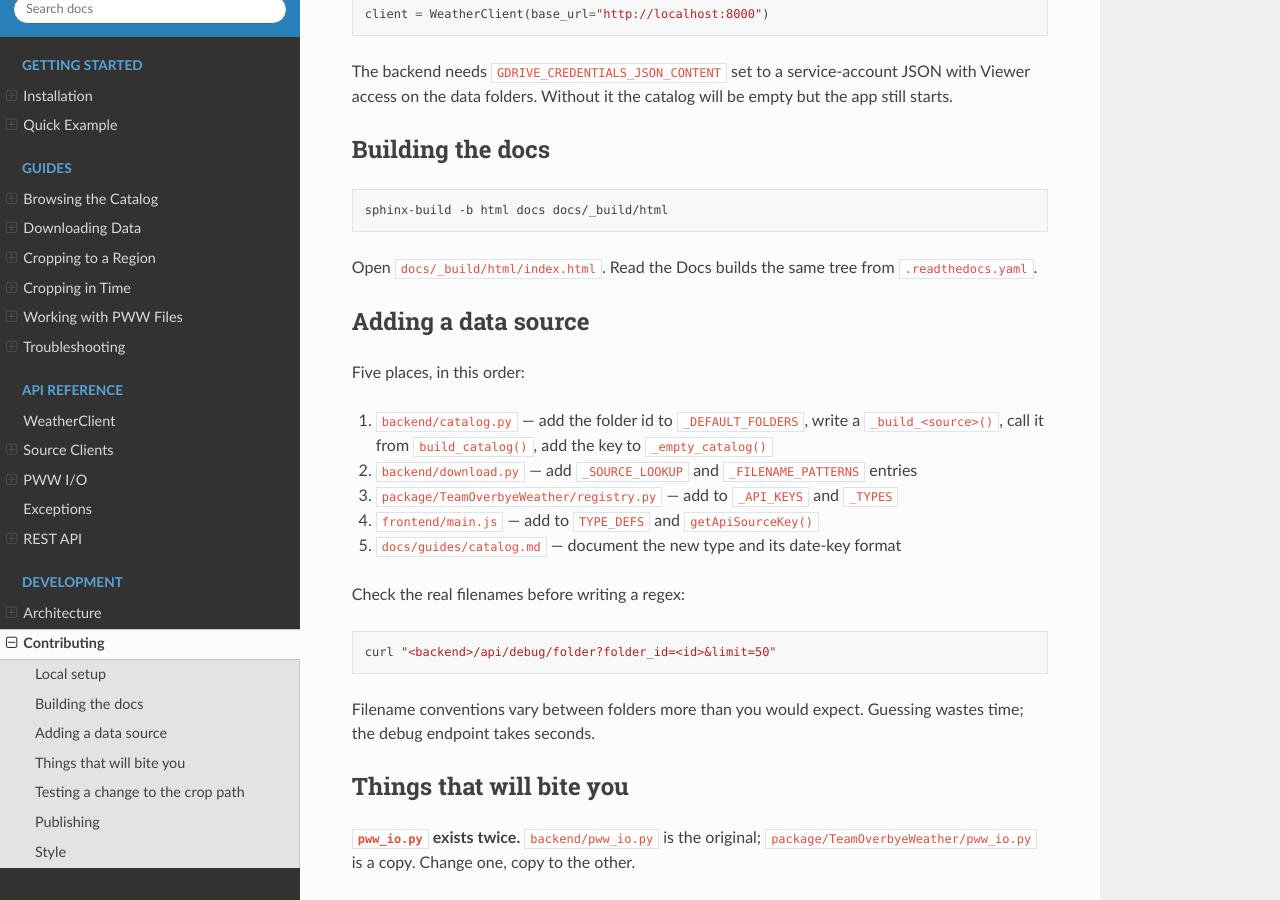
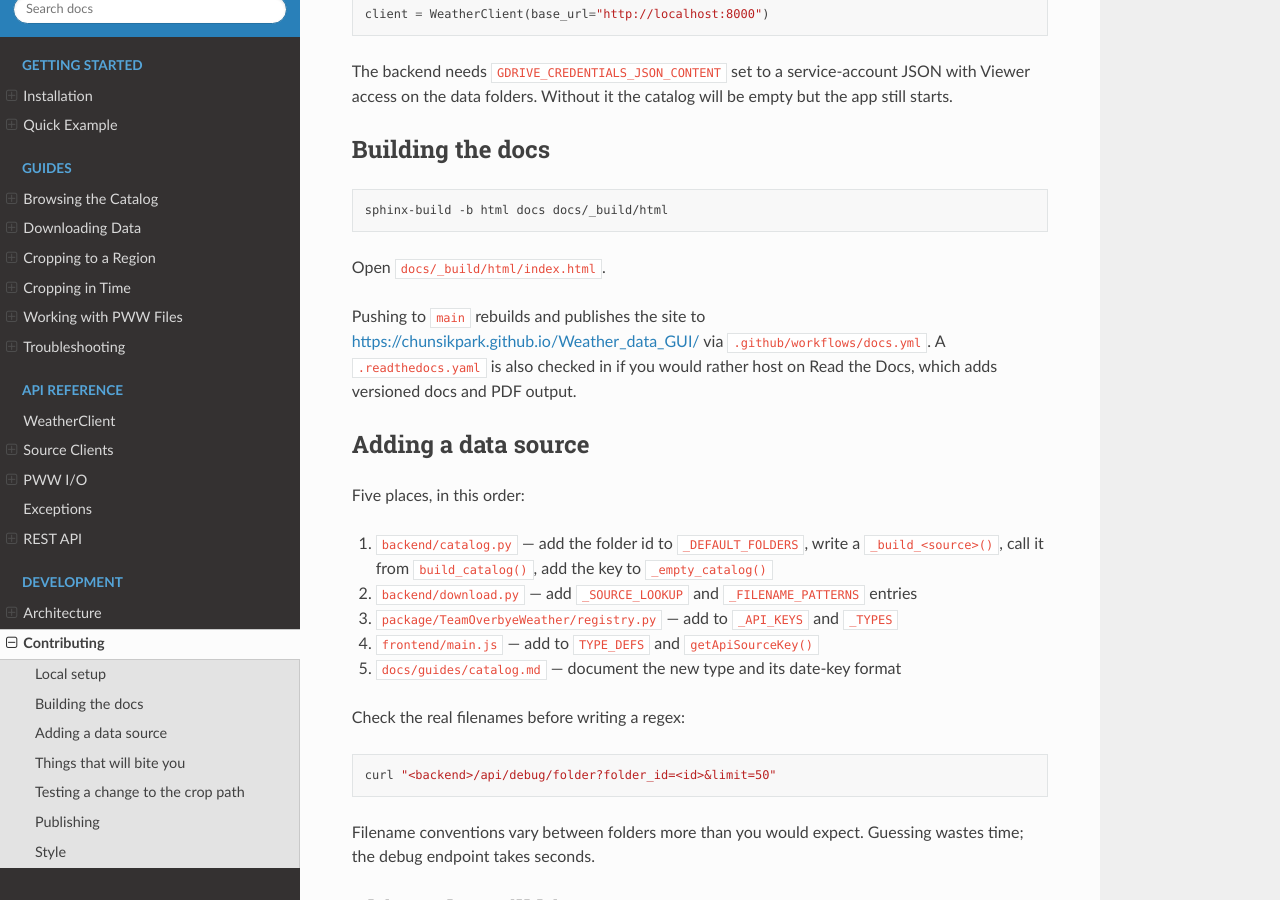
Before and after one commit to ChunSikPark/Weather_data_GUI, a Sphinx documentation site: the page built from docs/development/contributing.md, in a window 1280 px wide and 900 px high, scrolled down 553 px. Built offline with Sphinx 7.4.7 and the Read the Docs theme 3.1.0, drawn with Linux system fonts in a browser that asks for light colours.

Commit message:
Publish docs to GitHub Pages and fix the dead documentation link
The Documentation URL shipped in 0.3.1 pointed at a Read the Docs project that
was never created, so following it from PyPI gave "404 Project not found".
Read the Docs needs an interactive account login, so the docs are now built and
published by GitHub Actions to

    https://chunsikpark.github.io/Weather_data_GUI/

which needs no external account and rebuilds on every push touching docs/ or
package/. Repointed the URL in pyproject.toml, README, CLAUDE.md and the demo
notebook, and released 0.3.2 so PyPI carries a link that resolves --
per-version metadata is frozen, so 0.3.1 could not be corrected in place.

.readthedocs.yaml stays checked in; Read the Docs remains a drop-in alternative
if versioned docs or PDF output are wanted later.

Also ignore demo_data/, the notebook's download directory. Running the notebook
from the repo root leaves ~167 MB of .pww files there, including an uncropped
120 MB file that exceeds GitHub's per-file limit and gets the push rejected.

````diff
--- a/docs/conf.py
+++ b/docs/conf.py
@@ -8,7 +8,7 @@ sys.path.insert(0, os.path.abspath("../package"))
 project = "Team Overbye Weather Data"
 copyright = "Texas A&M University, Team Overbye"
 author = "Team Overbye"
-release = "0.3.1"
+release = "0.3.2"
 
 extensions = [
     "myst_parser",
--- a/docs/development/contributing.md
+++ b/docs/development/contributing.md
@@ -34,8 +34,12 @@ the app still starts.
 sphinx-build -b html docs docs/_build/html
 ```
 
-Open `docs/_build/html/index.html`. Read the Docs builds the same tree from
-`.readthedocs.yaml`.
+Open `docs/_build/html/index.html`.
+
+Pushing to `main` rebuilds and publishes the site to
+<https://chunsikpark.github.io/Weather_data_GUI/> via
+`.github/workflows/docs.yml`. A `.readthedocs.yaml` is also checked in if you
+would rather host on Read the Docs, which adds versioned docs and PDF output.
 
 ## Adding a data source
 
````
Also changed, not shown: CLAUDE.md (+3 -1 lines), demo.ipynb, package/README.md, 4 other files.
